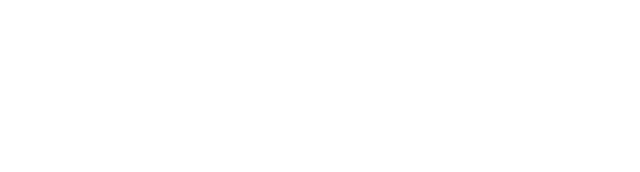
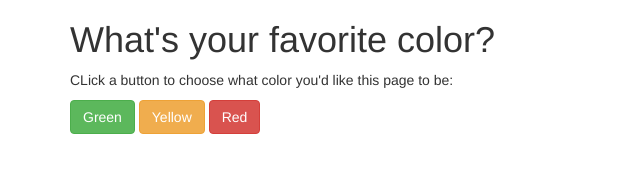
Before and after one commit to maxwelllewis/button-webpage, a plain HTML site: page index.html in a window 1280 px wide. Shown: the whole page, without its empty margins (0-640 px from the left). Drawn offline with Linux system fonts and the light colour scheme.

Commit message:
add text and buttons to webpage

```diff
--- a/index.html
+++ b/index.html
@@ -9,6 +9,13 @@
     <title>Button Webpage!</title>
   </head>
   <body>
+    <div class="container">
+      <h1>What's your favorite color?</h1>
+      <p>CLick a button to choose what color you'd like this page to be:</p>
 
+      <button class="btn btn-success" id="green">Green</button>
+      <button class="btn btn-warning" id="yellow">Yellow</button>
+      <button class="btn btn-danger" id="red">Red</button>
+    </div>
   </body>
 </html>
```
